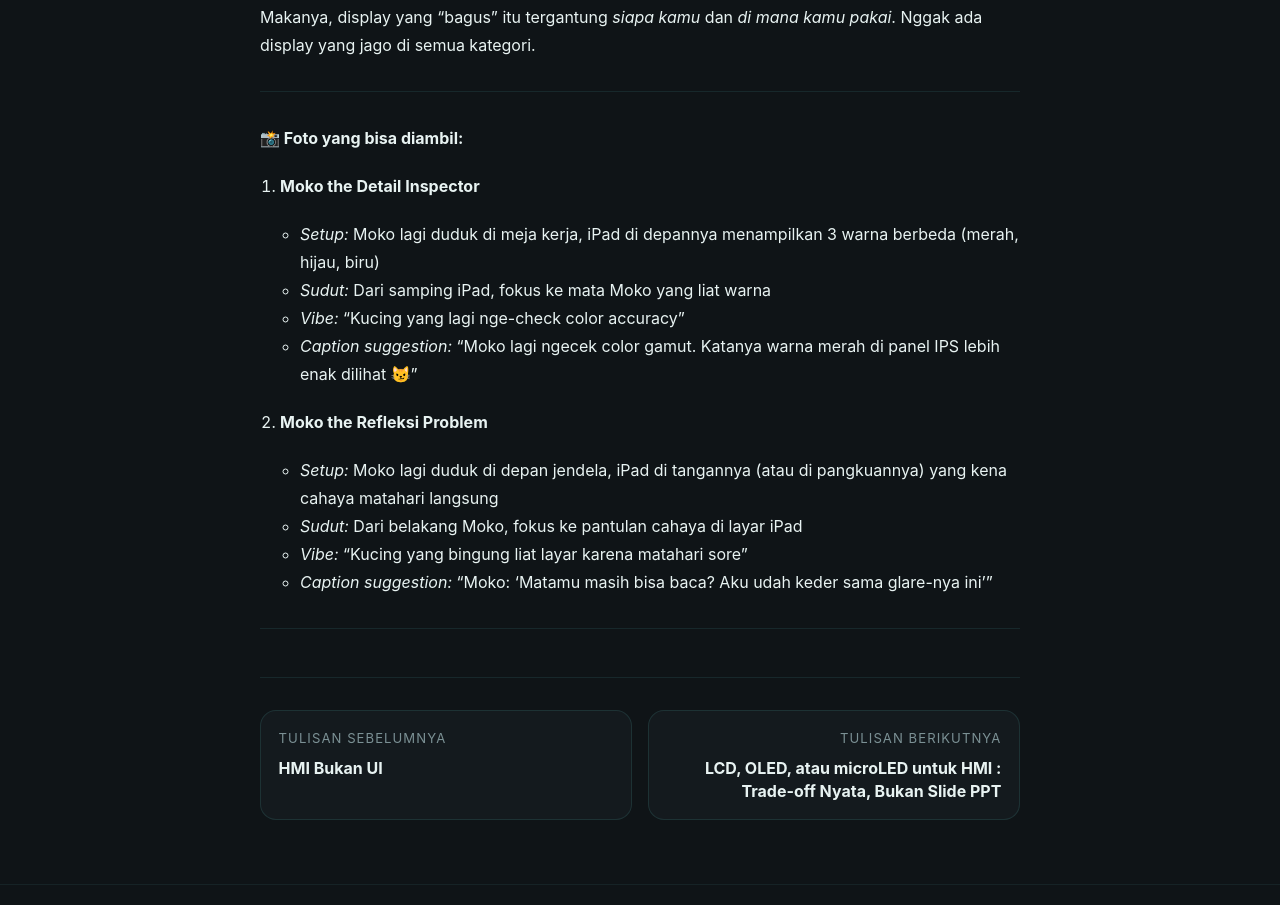
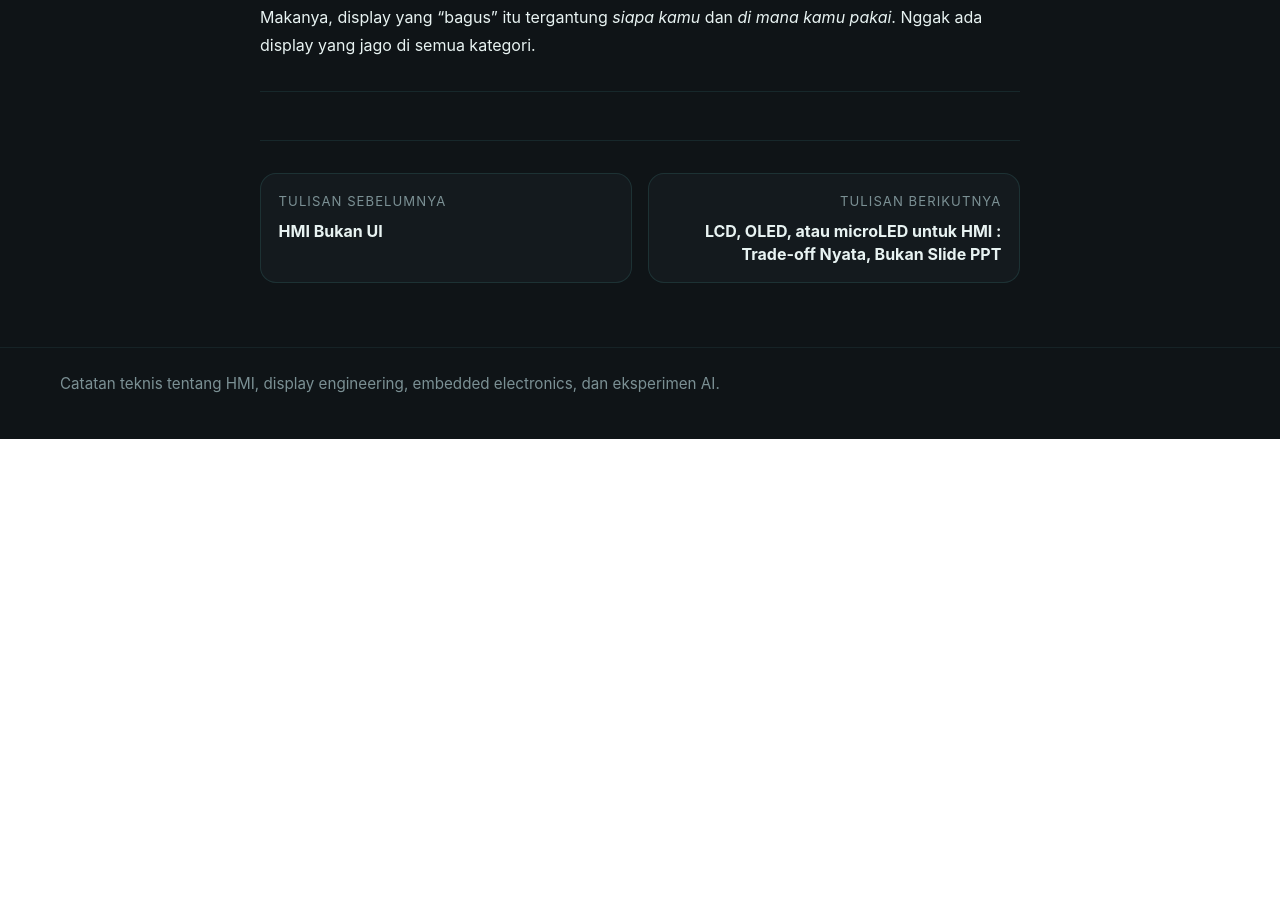
Before and after one commit to Th0mm1es/t-agung.id, an Astro site: page /blog/blog_2_display_params_disalahpahami in a window 1280 px wide. Shown: the part 4816-5721 px from the top of the page. After the commit the page ends 5255 px from the top, so only its background shows below. Built offline with nearby package versions, Linux system fonts and the light colour scheme; Astro itself is replaced by a stand-in of ours.

Commit message:
updated content

```diff
--- a/src/content/blog/blog_2_display_params_disalahpahami.md
+++ b/src/content/blog/blog_2_display_params_disalahpahami.md
@@ -105,21 +105,3 @@ Kalau kamu beli display buat kerja atau main, ini panduan simpel-nya:
 Makanya, display yang "bagus" itu tergantung *siapa kamu* dan *di mana kamu pakai*. Nggak ada display yang jago di semua kategori.
 
 ---
-
-**📸 Foto yang bisa diambil:**
-
-1. **Moko the Detail Inspector**
-
-   - *Setup:* Moko lagi duduk di meja kerja, iPad di depannya menampilkan 3 warna berbeda (merah, hijau, biru)
-   - *Sudut:* Dari samping iPad, fokus ke mata Moko yang liat warna
-   - *Vibe:* "Kucing yang lagi nge-check color accuracy"
-   - *Caption suggestion:* "Moko lagi ngecek color gamut. Katanya warna merah di panel IPS lebih enak dilihat 😼"
-
-2. **Moko the Refleksi Problem**
-
-   - *Setup:* Moko lagi duduk di depan jendela, iPad di tangannya (atau di pangkuannya) yang kena cahaya matahari langsung
-   - *Sudut:* Dari belakang Moko, fokus ke pantulan cahaya di layar iPad
-   - *Vibe:* "Kucing yang bingung liat layar karena matahari sore"
-   - *Caption suggestion:* "Moko: 'Matamu masih bisa baca? Aku udah keder sama glare-nya ini'"
-
----
```
